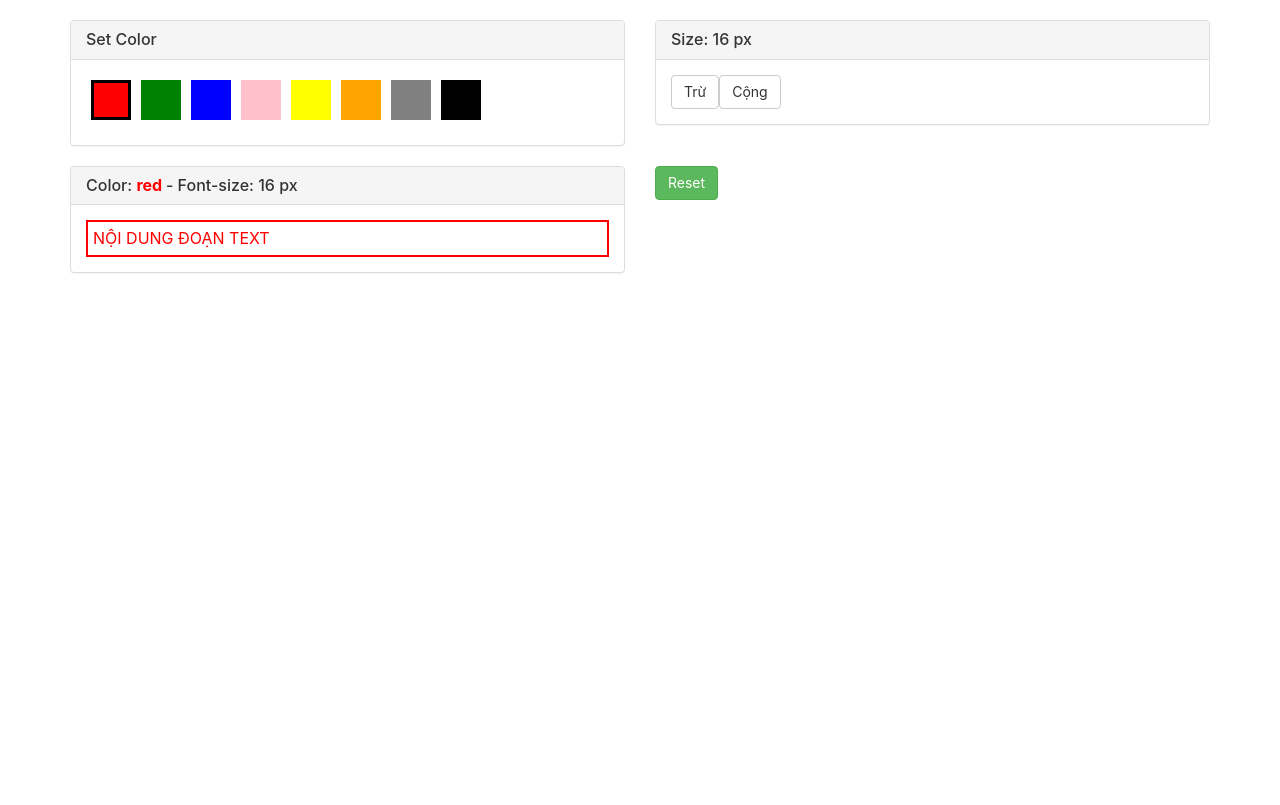
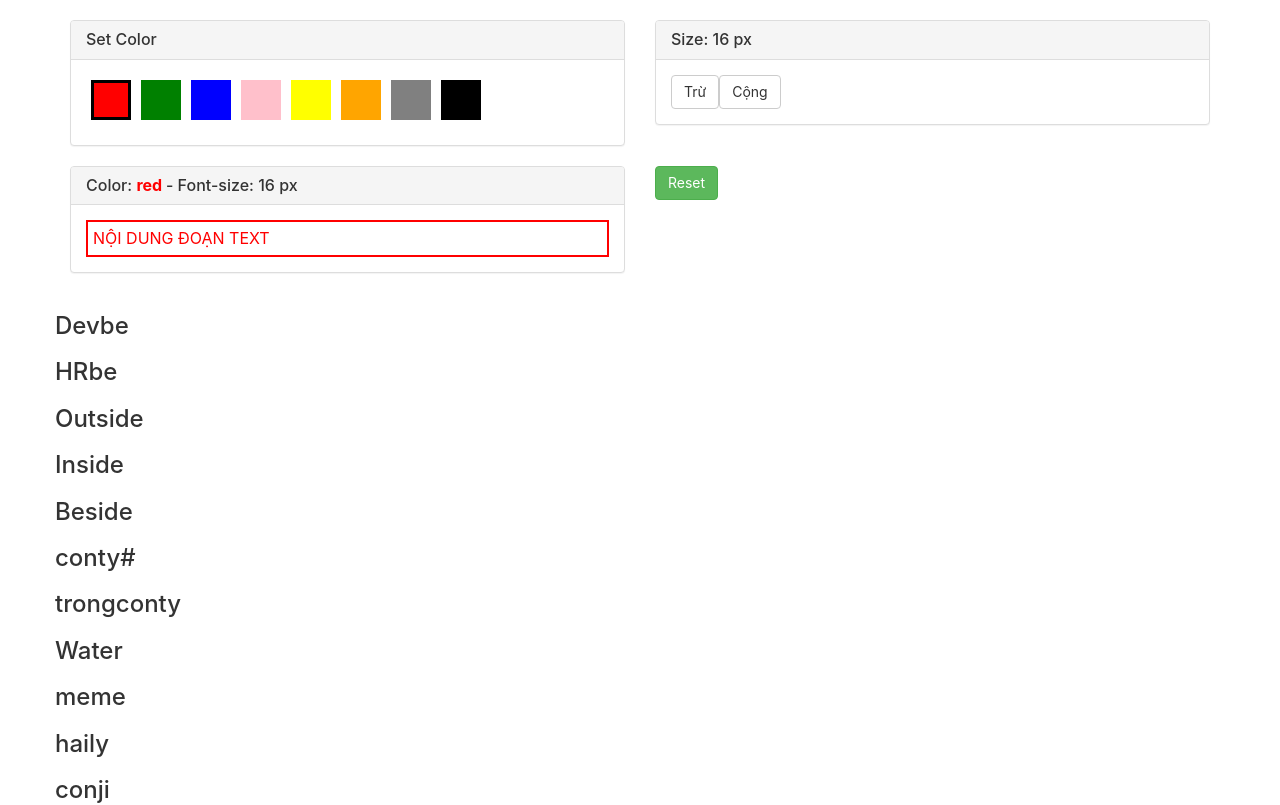
Before and after one commit to toanvan273/React-setColor-transfer-props-state, a React (Create React App) app: page / in a window 1280 px wide. Shown: the top 805 px of the page. Built offline with nearby package versions, Linux system fonts and the light colour scheme.

Commit message:
up dequy

```diff
--- a/src/App.js
+++ b/src/App.js
@@ -4,14 +4,56 @@ import SetColor from './components/setColor'
 import SetFont from './components/SetFont'
 import Result from './components/Result'
 import Reset from './components/Reset'
+import Dequy from './view/Dequy'
+const dataSet = [
+    { label: 'Devbe', data: [] },
+    {
+        label: 'HRbe', data: [
+            { label: 'Outside', data: [] },
+            { label: 'Inside', data: [] },
+            {
+                label: 'Beside', data: [
+                    { label: 'conty#', data: [] },
+                    { label: 'trongconty', data: [] }
+                ]
+            },
+        ]
+    },
+    {
+        label: 'Water', data: [
+            { label: 'meme', data: [] },
+            { label: 'haily', data: [] },
+            {
+                label: 'conji', data: [
+                    {
+                        label: '1',
+                        data: [
+                            { label: '1.1', data: [] },
+                            { label: '1.2', data: [] },
+                            { label: '1.3', data: [] },
+                        ]
+                    },
+                    { label: '2', data: [] },
+                    {
+                        label: '3',
+                        data: [
+                            { label: '3.1', data: [] },
+                            { label: '3.2', data: [] },
+                            { label: '3.3', data: [] },
+                        ]
+                    },
+                ]
+            },
+        ]
+    },
+]
 class App extends Component {
-    constructor(props){
+    constructor(props) {
         super(props)
-
         this.state = {
-            color : 'red',
+            color: 'red',
             fontSize: 16,
-            name:null
+            name: null
         }
     }
     toGetColor = (param) => {
@@ -20,7 +62,7 @@ class App extends Component {
         })
     }
     togetFont = (param) => {
-        if(this.state.fontSize + param >= 8 && this.state.fontSize + param <= 36 ){
+        if (this.state.fontSize + param >= 8 && this.state.fontSize + param <= 36) {
             this.setState({
                 fontSize: this.state.fontSize + param
             })
@@ -28,25 +70,27 @@ class App extends Component {
 
     }
     toReset = (x) => {
-        if(x){
+        if (x) {
             this.setState({
-                color : 'red',
+                color: 'red',
                 fontSize: 16,
             })
         }
     }
     render() {
         return (
-
             <div className="container">
                 <div className="row">
-           <SetColor color={this.state.color} getColor={this.toGetColor}/>
-            <SetFont fontSize={this.state.fontSize} getFont={this.togetFont}/>
+                    <SetColor color={this.state.color} getColor={this.toGetColor} />
+                    <SetFont fontSize={this.state.fontSize} getFont={this.togetFont} />
                 </div>
 
                 <div className="row">
-           <Result color={this.state.color} fontSize={this.state.fontSize}/>
-            <Reset toReset={this.toReset}/>
+                    <Result color={this.state.color} fontSize={this.state.fontSize} />
+                    <Reset toReset={this.toReset} />
+                </div>
+                <div className="row">
+                    <Dequy data={dataSet} />
                 </div>
             </div>
         );
--- /dev/null
+++ b/src/view/Dequy.js
@@ -0,0 +1,42 @@
+import React from 'react';
+import MyDequy from './Dequy'
+class Dequy extends React.PureComponent {
+    constructor(props) {
+        super(props)
+        this.state = {
+            dataGet: props.data
+        }
+    }
+    onChoseItem = (item) => {
+        let { dataGet } = this.state
+        console.log("dataGet: ", dataGet);
+        let newData = dataGet
+        newData.map((v, i) => {
+            if (v.label === item.label) {
+                newData.splice(i, 1)
+            }
+        })
+        console.log('2=', dataGet)
+        console.log('newData', newData)
+        this.setState({ dataGet:newData })
+    }
+    render() {
+        let { dataGet } = this.state
+        console.log('render: ', dataGet)
+        return (
+            <React.Fragment >
+                {dataGet.length > 0 &&
+                    dataGet.map((item, index) => {
+                        return (
+                            <div className={'label_' + item.label} key={index} >
+                                <h3 onClick={() => this.onChoseItem(item, index)}>{item.label}</h3>
+                                {item.data && item.data.length > 0 && <MyDequy data={item.data} />}
+                            </div>
+                        )
+                    })
+                }
+            </React.Fragment>
+        )
+    }
+}
+export default Dequy
```
Also changed, not shown: 1 other file (tests, documents, lock files or other folders). Lines whose indentation alone changed are shown as unchanged.
